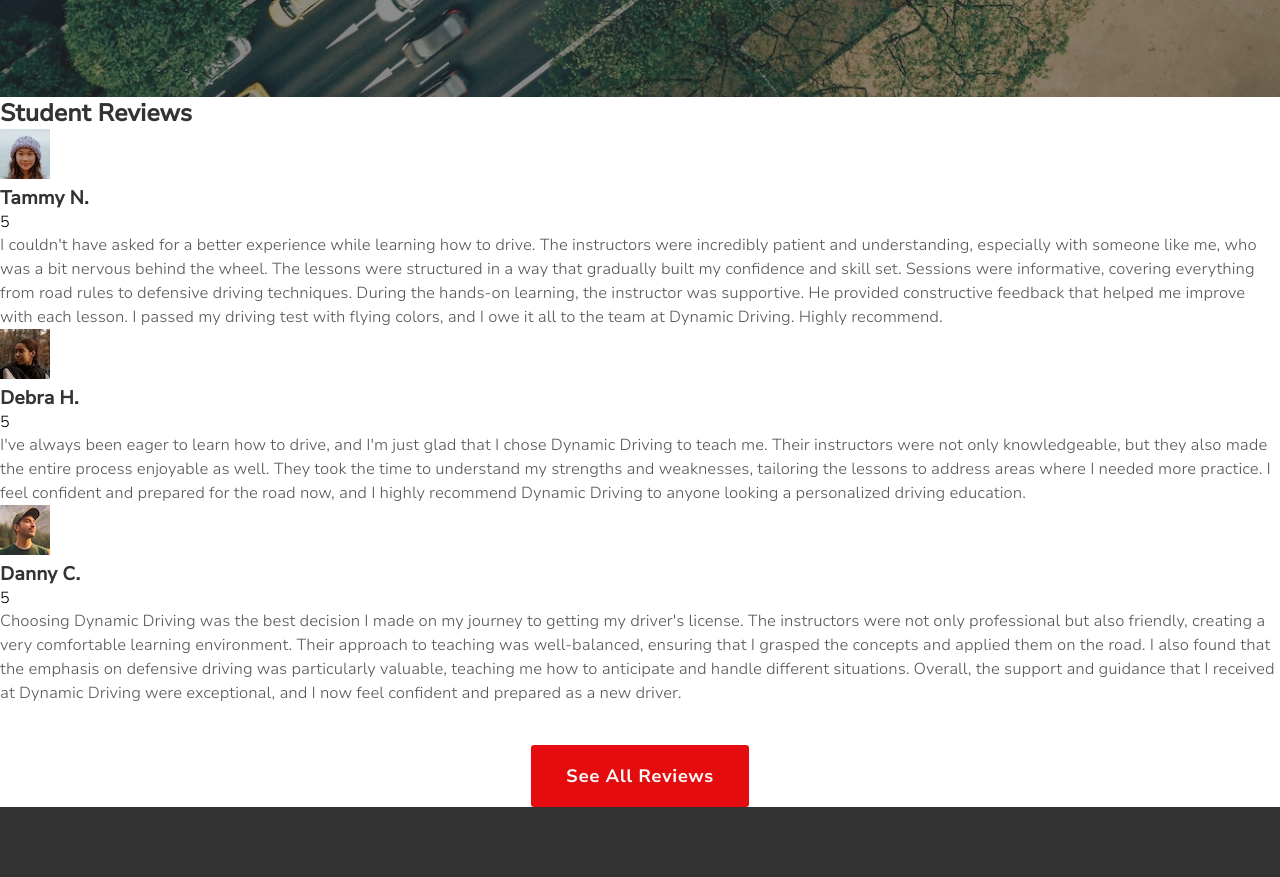
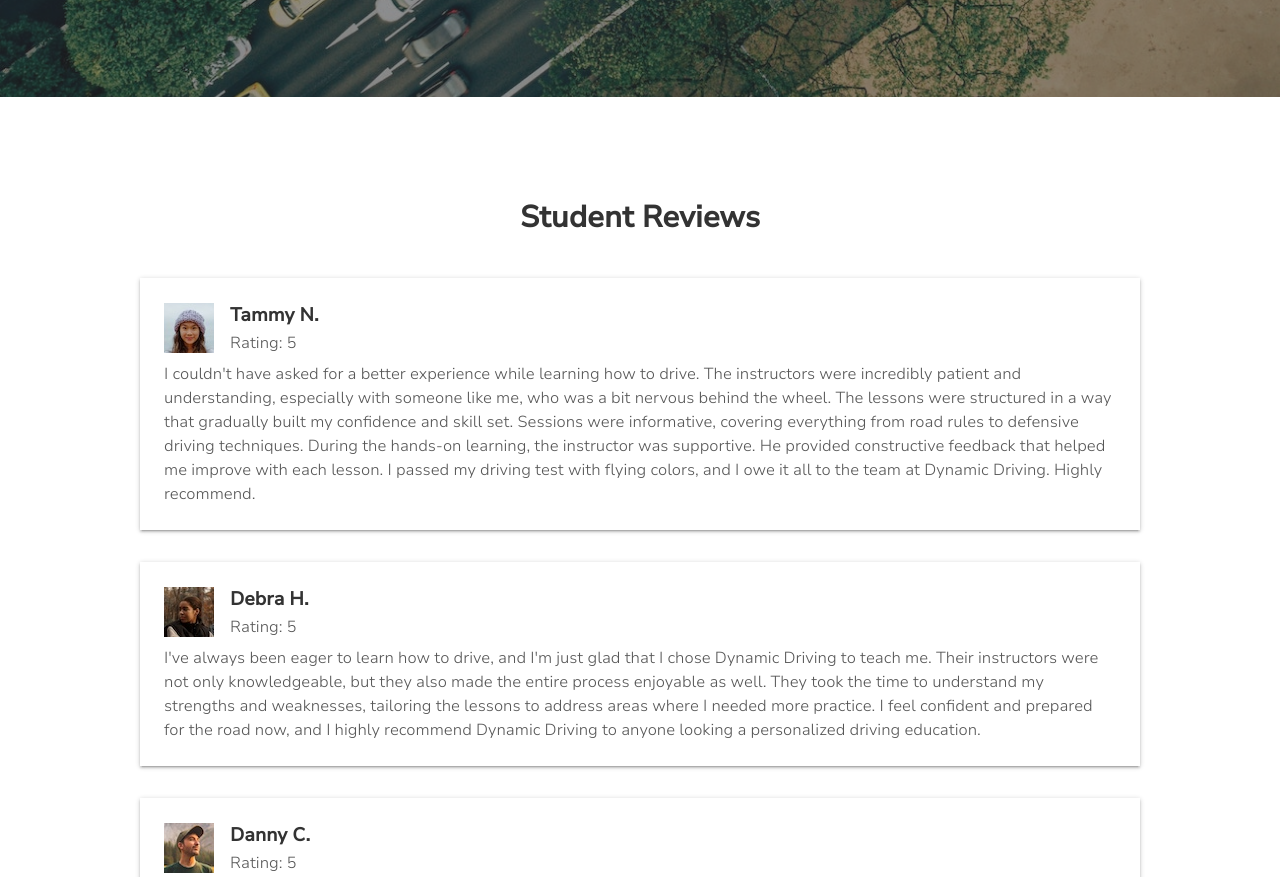
Before and after one commit to agviray/dynamic-driving, a Gatsby site: page / in a window 1280 px wide. Shown: the part 2493-3370 px from the top of the page. Built offline with nearby package versions, Linux system fonts and the light colour scheme; Gatsby itself is replaced by a stand-in of ours; a web font is replaced by a local one.

Commit message:
Add initial ReviewsSection styles

```diff
--- a/src/components/home/ReviewsSection.js
+++ b/src/components/home/ReviewsSection.js
@@ -44,10 +44,12 @@ const ReviewsSection = () => {
               <span className="image-container">
                 <img src={profileImage.src} alt={profileImage.alt} />
               </span>
-              <h3>{name}</h3>
-            </div>
-            <div className="rating">
-              <span>{starRating}</span>
+              <div className="text-container">
+                <h3>{name}</h3>
+                <div className="rating">
+                  Rating: <span>{starRating}</span>
+                </div>
+              </div>
             </div>
           </div>
           <div className="main-content">
--- /dev/null
+++ b/src/sass/components/_reviewsSection.scss
@@ -0,0 +1,44 @@
+.reviews-content {
+  @include sectionContentHeading;
+  position: relative;
+  max-width: 1000px;
+  margin: 0 auto;
+
+  // - Review cards container
+  .reviews-cards {
+    display: flex;
+    flex-direction: column;
+    gap: 2rem;
+  }
+  // - Individual review card
+  .card {
+    padding: 1.5rem;
+    // border: 1px solid $mainBlack;
+    box-shadow: rgba(0, 0, 0, 0.14) 0px 2px 2px 0px,
+      rgba(0, 0, 0, 0.12) 0px 3px 1px -2px, rgba(0, 0, 0, 0.2) 0px 1px 5px 0px;
+
+    .header {
+      .student-details {
+        display: flex;
+        align-items: center;
+        gap: 1rem;
+        padding-bottom: 0.5rem;
+
+        .image-container {
+          display: inline-block;
+          font-size: 0;
+          line-height: 0;
+        }
+
+        .text-container {
+          h3 {
+            padding-bottom: 0.25rem;
+          }
+          .rating {
+            color: $midBlack;
+          }
+        }
+      }
+    }
+  }
+}
--- a/src/sass/main.scss
+++ b/src/sass/main.scss
@@ -10,6 +10,7 @@
 @import './components/pageLink';
 @import './components/footerContent';
 @import './components/heroSection';
+@import './components/reviewsSection';
 @import './components/servicesSection';
 @import './components/whySection';
 
--- a/src/sass/pages/_home.scss
+++ b/src/sass/pages/_home.scss
@@ -1,6 +1,7 @@
 section {
   &#why,
-  &#services {
+  &#services,
+  &#reviews {
     @include parentElement;
   }
 
```
